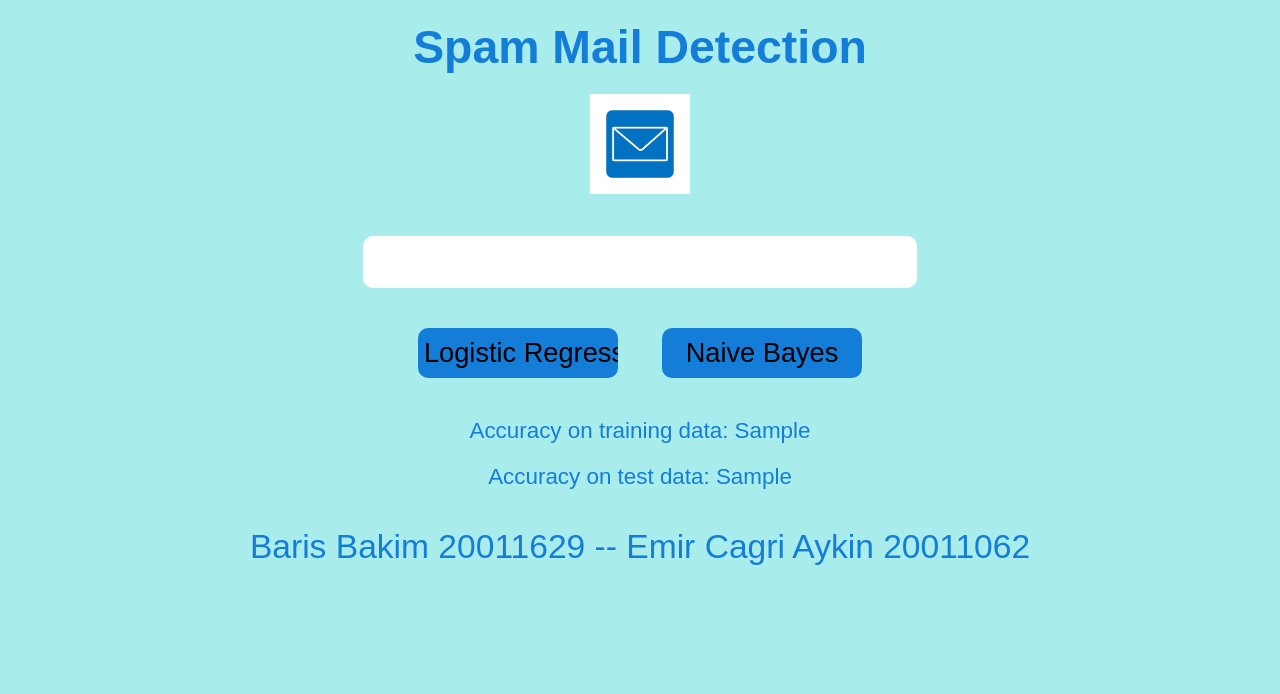
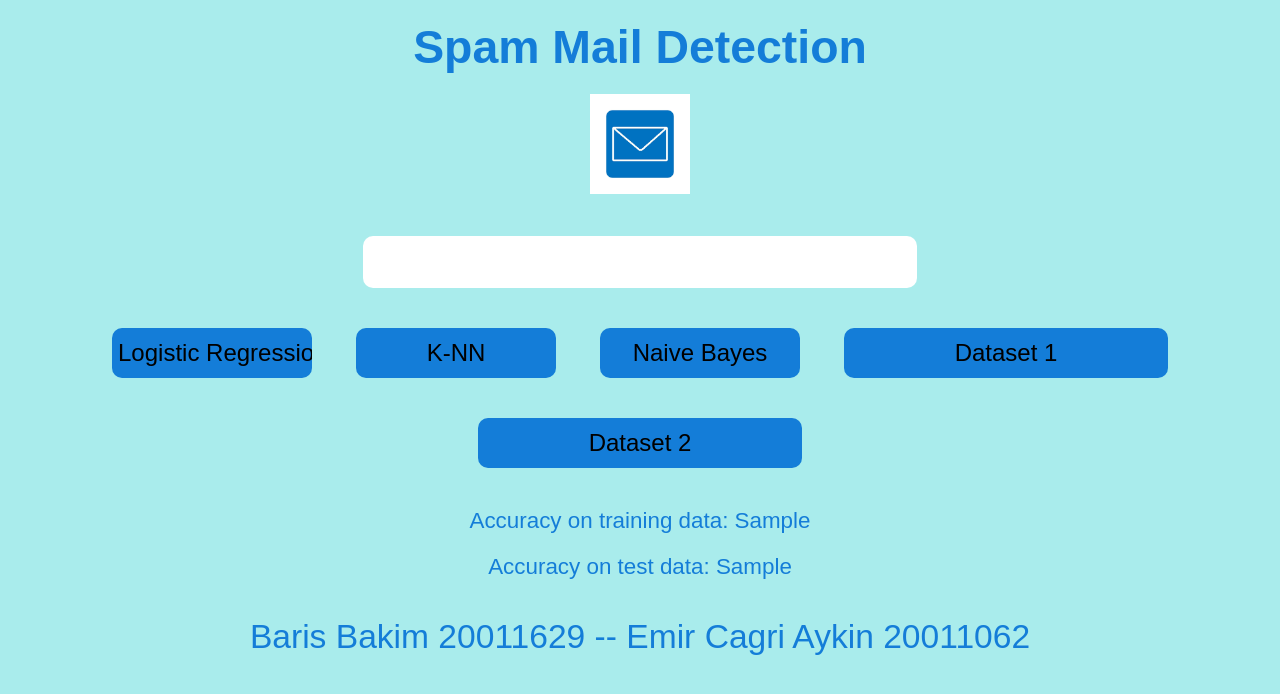
Before and after one commit to emiraykin/Spam-Mail-Clasifier-With-SL, a Flask app: template templates/index.html in a window 1280 px wide. Shown: the top 694 px of the page. Run offline with Flask 3, Linux system fonts and the light colour scheme; the template is opened without the code that fills it: most values are stand-ins (such as "Sample title", 1, 10 or a date in 2020); parts of the project's set-up code (start-up, migrations or seed data) failed here and were passed over; some web fonts are replaced.

Commit message:
add&ref: db knn buttons added - button names changed

```diff
--- a/app.py
+++ b/app.py
@@ -3,6 +3,7 @@ from logistic_regression import lr_predict_spam
 from naive import naive_predict_spam
 from flask_cors import CORS
 from flask import Flask, render_template, request, flash
+from knn import knn_predict_spam
 
 classifierApp = Flask(__name__, static_url_path='/static')
 CORS(classifierApp)
@@ -19,7 +20,7 @@ def lr_controller():
     flash(f"This email is {result}")
     return render_template("index.html", test_acc=test_acc, train_acc=train_acc)
 
-@classifierApp.route("/mailController_2", methods=['POST', 'GET'])
+@classifierApp.route("/mailController_nb", methods=['POST', 'GET'])
 def naive_controller_2():
     result, test_acc, train_acc = naive_predict_spam([str(request.form["mail"])])
     flash(f"This email is {result}")
@@ -31,5 +32,21 @@ def mail_controller_3():
     flash(f"This email is a {result} email")
     return render_template("index.html", test_acc=test_acc, train_acc=train_acc)
 
+@classifierApp.route("/mailController_knn", methods=['POST', 'GET'])
+def knn_controller():
+    result, test_acc, train_acc = knn_predict_spam([str(request.form["mail"])])
+    flash(f"This email is {result}")
+    return render_template("index.html", test_acc=test_acc, train_acc=train_acc)
+
+@classifierApp.route("/databaseController_1", methods=['POST', 'GET'])
+def import_db_1():
+    flash("database 1 will be imported here")
+    return render_template("index.html", test_acc=0, train_acc=0)
+
+@classifierApp.route("/databaseController_2", methods=['POST', 'GET'])
+def import_db_2():
+    flash("database 2 will be imported here")
+    return render_template("index.html", test_acc=0, train_acc=0)
+
 if __name__ == '__main__':
     classifierApp.run()
--- /dev/null
+++ b/knn.py
@@ -0,0 +1,131 @@
+print("knn will be written here")
+
+import numpy as np
+import pandas as pd
+from sklearn.model_selection import train_test_split
+from sklearn.feature_extraction.text import TfidfVectorizer
+from sklearn.linear_model import LogisticRegression
+from sklearn.metrics import accuracy_score
+from sklearn.preprocessing import LabelEncoder
+import chardet
+#Data collection and Preproccessing
+#loading data from csv file to a pandas dataframe
+file ='spam_ham_dataset.csv'
+
+with open(file, 'rb') as rawdata:
+    result = chardet.detect(rawdata.read(100000))
+result
+
+df= pd.read_csv(file)
+
+print(df)
+df = df.drop('Unnamed: 0', axis=1)
+df = df.drop('label_num', axis=1)
+print(df)
+
+
+#df.sample(5)
+
+
+df.shape
+
+
+##Steps
+#1. Cleaning the data
+#2. Exploratory data analysis
+#3. Text preproccessing
+#4. Model building
+#5. Evaluation
+
+df.info()
+
+df.sample(5)
+
+df.rename(columns={'v1':'label','v2':'text'},inplace=True)
+df.sample(5)
+
+
+encoder=LabelEncoder()
+
+df.loc[df['label']=='spam','label',]=0
+df.loc[df['label']=='ham','label',]=1
+
+df.sample(5)
+
+
+#seperating the data as texts and label
+
+X = df['text']
+Y = df['label']
+
+#print(X)
+
+#print(Y)
+
+
+#Splitting the data into training data & test data
+X_train, X_test, Y_train, Y_test = train_test_split(X,Y,test_size=0.2,random_state=3)
+
+
+#print(X.shape)
+#print(X_train.shape)
+#print(X_test.shape)
+
+#we will transform the text data to feature vectors that can be used as input to the Logistic Regression Model
+feature_extraction = TfidfVectorizer(min_df = 1, stop_words='english', lowercase=True)
+X_train_features = feature_extraction.fit_transform(X_train)
+X_test_features = feature_extraction.transform(X_test)
+#convert Y_train and Y_test values as integers
+
+Y_train = Y_train.astype('int')
+Y_test = Y_test.astype('int')
+
+
+# print(X_train_features)
+
+# # Training the model
+
+# # Logistic Regression
+
+model = LogisticRegression()
+
+#training the Logistic Regression model with the training data
+model.fit(X_train_features, Y_train)
+
+
+# # Evaluating the trained model
+
+
+# prediction on training data
+prediction_on_training_data = model.predict(X_train_features)
+accuracy_on_training_data = accuracy_score(Y_train, prediction_on_training_data)
+
+
+
+print('Accuracy on training data : ',accuracy_on_training_data)
+
+# prediction on test data
+prediction_on_test_data = model.predict(X_test_features)
+accuracy_on_test_data = accuracy_score(Y_test, prediction_on_test_data)
+
+
+print('Accuracy on test data : ',accuracy_on_test_data)
+
+
+# # Building a Predictive System
+
+
+# input_mail=["Free entry in 2 a wkly comp to win."]
+# #converting text to feature vectors
+# input_data_features = feature_extraction.transform(input_mail)
+# #making prediction
+# prediction = model.predict(input_data_features)
+# print(prediction)
+
+def knn_predict_spam(mail):
+    input_data_features = feature_extraction.transform(mail)
+    prediction = model.predict(input_data_features)
+
+    if prediction == 1:
+        return "HAM",accuracy_on_test_data, accuracy_on_training_data
+    return "SPAM",accuracy_on_test_data, accuracy_on_training_data
--- a/static/css/main.css
+++ b/static/css/main.css
@@ -33,19 +33,30 @@ input{
     border: none;
     border-radius: 10px;
     font-family: 'Labrada', sans-serif;
-    font-size: 1.7em;
+    font-size: 1.5em;
 }
 
 input:focus{
     border: solid 5px #000000;
 }
 
-#sendButton,#sendButton_0{
+#sendButton_lr,#sendButton_nb,#sendButton_knn{
     background-color: rgb(20, 125, 216);
     width: 200px;
 }
 
-#sendButton,#sendButton_0: hover{
+
+#sendButton_lr,#sendButton_nb,#sendButton_knn: hover{
     background-color: rgb(255, 255, 255);
     cursor: pointer;
 }
+
+#importButton_db1,#importButton_db2{
+    background-color: rgb(20, 125, 216);
+    width: 324px;
+}
+
+#importButton_db1,#importButton_db2: hover{
+    background-color: rgb(255, 255, 255);
+    cursor: pointer;
+}
--- a/templates/index.html
+++ b/templates/index.html
@@ -27,8 +27,12 @@
         <br>
         <input type="text" name="mail">
         <br>
-        <input type="submit" value="Logistic Regression" id="sendButton">
-        <input type="submit" value="Naive Bayes" id="sendButton_0" formaction = "mailController_2">
+        <input type="submit" value="Logistic Regression" id="sendButton_lr">
+        <input type="submit" value="K-NN" id="sendButton_knn" formaction = "mailController_knn">
+        <input type="submit" value="Naive Bayes" id="sendButton_nb" formaction = "mailController_nb">
+
+        <input type="submit" value="Dataset 1" id="importButton_db1" formaction = "databaseController_1">
+        <input type="submit" value="Dataset 2" id="importButton_db2" formaction = "databaseController_2">
     </form>
 
     <span> <p>Accuracy on training data: {{test_acc}}</p></span>
```
